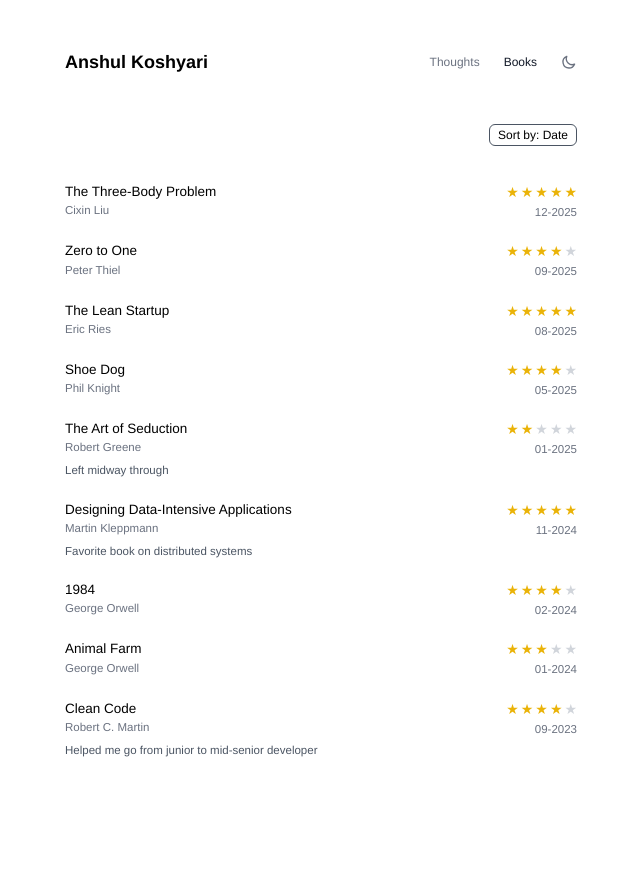
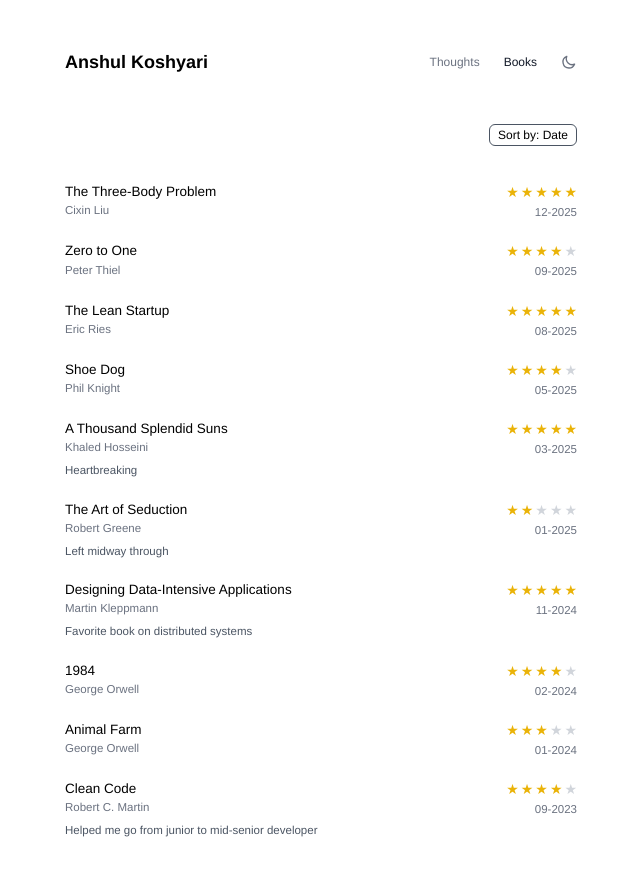
Before and after one commit to anshulkoshyari/anshulkoshyari-website, a Next.js app: page /books in a window 1280 px wide. Shown: the top 876 px of the page, without its empty margins (319-959 px from the left). Before the commit the page ends 811 px from the top, so only its background shows below. Built offline with nearby package versions, Linux system fonts and the light colour scheme.

Commit message:
Github actions fix

```diff
--- a/src/app/books/page.tsx
+++ b/src/app/books/page.tsx
@@ -68,6 +68,13 @@
     author: 'Eric Ries',
     rating: 5,
     dateRead: '08-2025'
+  },
+  {
+    title: 'A Thousand Splendid Suns',
+    author: 'Khaled Hosseini',
+    review: 'Heartbreaking',
+    rating: 5,
+    dateRead: '03-2025'
   },
 ]
 
```
